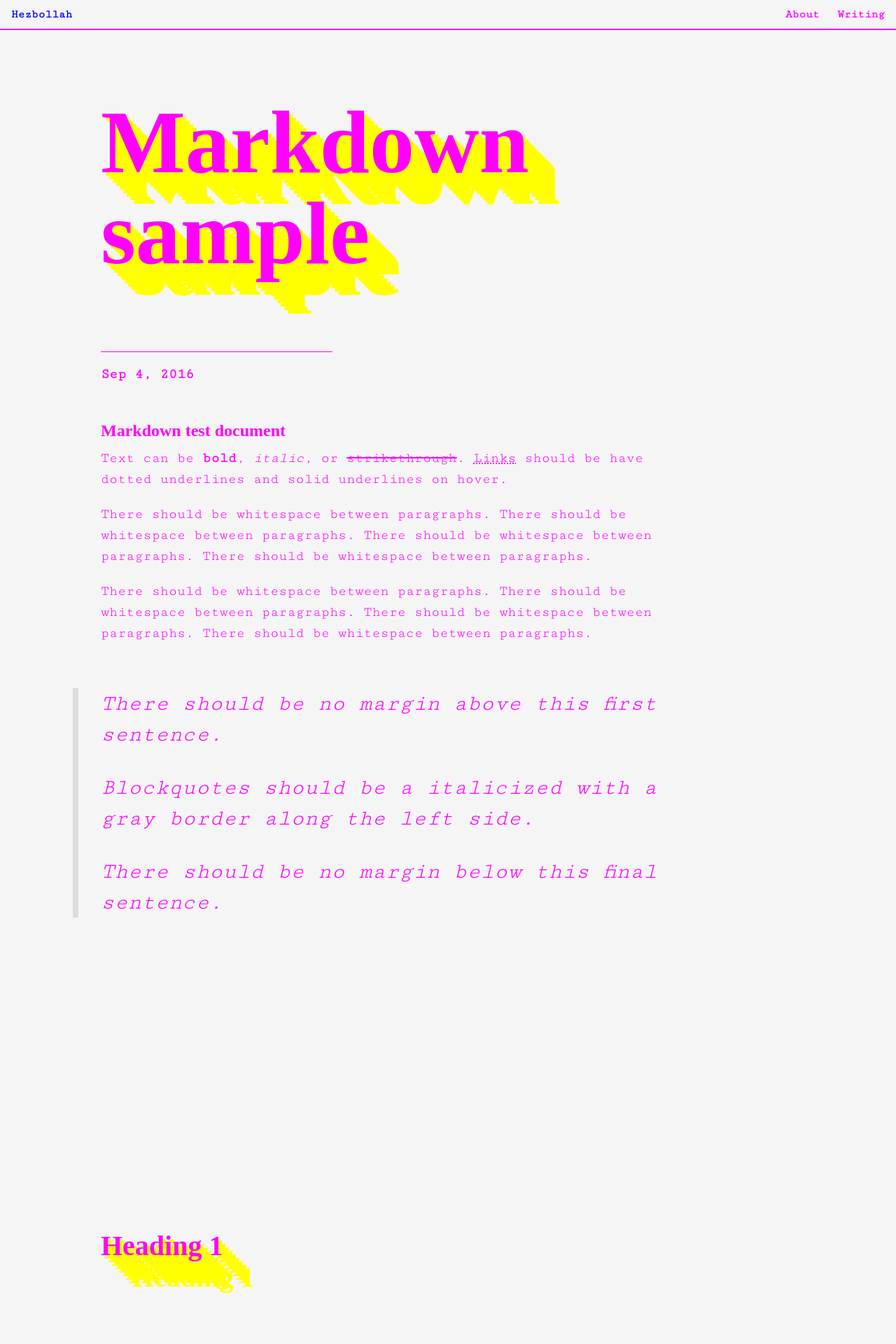
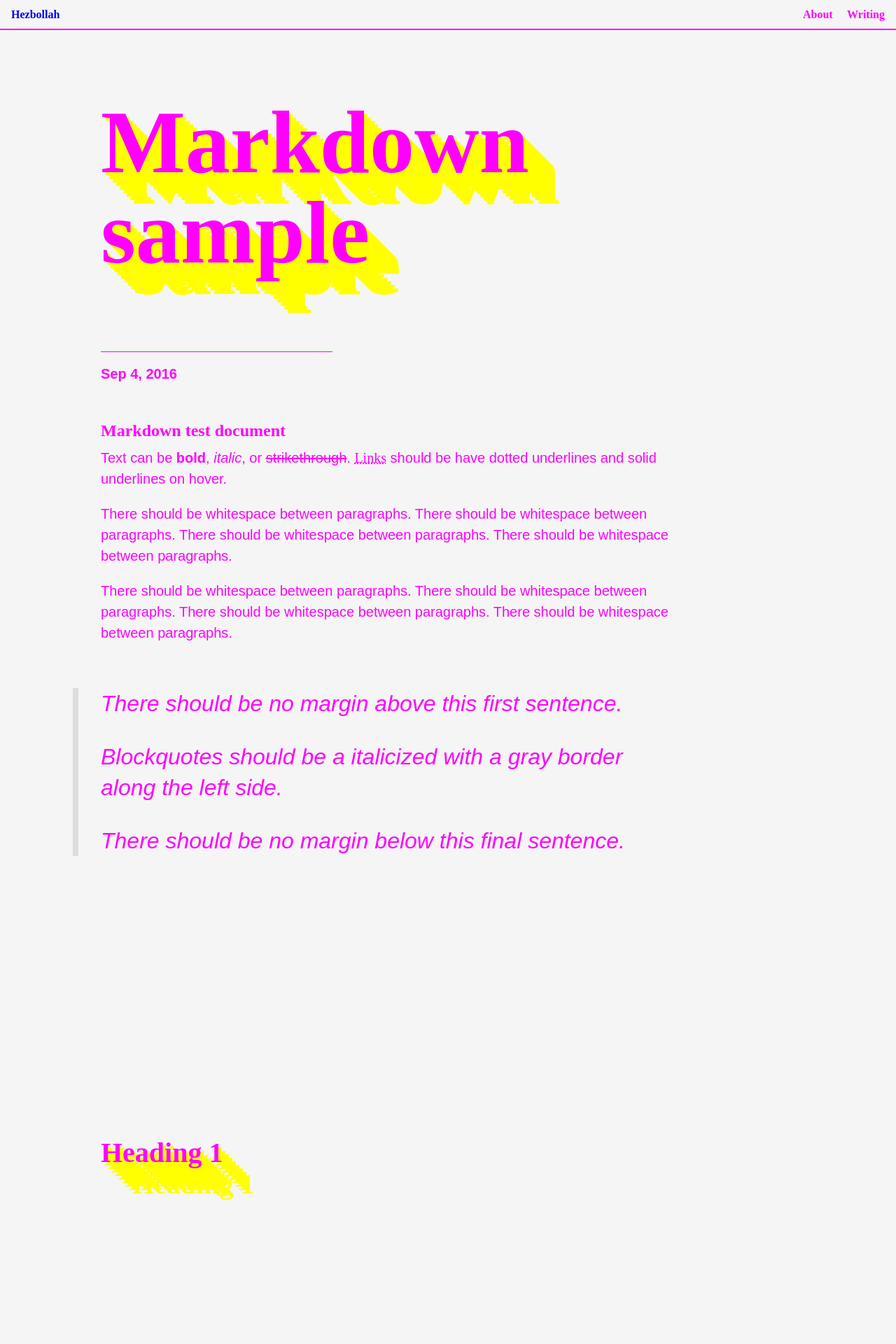
Before and after one commit to jrdntnnr/partyofgod, a Jekyll site: the page built from _posts/2016-09-04-markdown-sample.md, in a window 1280 px wide. Shown: the top 1920 px of the page at 70% size. Built offline with Jekyll 4.4.1, drawn with Linux system fonts in a browser that asks for light colours; some web fonts are replaced; comment, search, counter and statistics services are not loaded.

Commit message:
some more font stuff

```diff
--- a/_includes/head.html
+++ b/_includes/head.html
@@ -14,6 +14,5 @@
   <link rel="alternate" type="application/rss+xml" title="{{ site.title }}" href="{{ "/feed.xml" | prepend: site.baseurl | prepend: site.url }}">
 
   <script async defer src="https://buttons.github.io/buttons.js"></script>
-<link href="https://fonts.googleapis.com/css2?family=UnifrakturCook:wght@700&display=swap" rel="stylesheet">
-<link href="https://fonts.googleapis.com/css2?family=Cutive+Mono&display=swap" rel="stylesheet">
+<link href="https://fonts.googleapis.com/css2?family=UnifrakturCook:wght@700&family=Work+Sans:wght@100&display=swap rel="stylesheet">
 </head>
--- a/_sass/_base.scss
+++ b/_sass/_base.scss
@@ -21,11 +21,11 @@ p, blockquote, pre, hr,
 dl, dd, ol, ul, figure {
     margin: 0;
     padding: 0;
-    -webkit-animation: fadein 2s; /* Safari, Chrome and Opera > 12.1 */
-    -moz-animation: fadein 2s; /* Firefox < 16 */
-    -ms-animation: fadein 2s; /* Internet Explorer */
-    -o-animation: fadein 2s; /* Opera < 12.1 */
-    animation: fadein 2s;
+    -webkit-animation: fadein 3.5s; /* Safari, Chrome and Opera > 12.1 */
+    -moz-animation: fadein 3.5s; /* Firefox < 16 */
+    -ms-animation: fadein 3.5s; /* Internet Explorer */
+    -o-animation: fadein 3.5s; /* Opera < 12.1 */
+    animation: fadein 3.5s;
 }
 
 @keyframes fadein {
@@ -91,6 +91,7 @@ h6, .h6 { font-size: $h6-size; text-transform: uppercase; letter-spacing: 0.02em
 a {
   color: inherit;
   text-decoration: none;
+  font-family: 'UnifrakturCook', cursive;
 }
 
 a:hover {
@@ -98,7 +99,7 @@ a:hover {
 }
 
 h1{
-      line-height: 90vh;
+      line-height: 80vh;
 	    font-weight: 700;
       text-shadow: 5px 5px 0px #ffff00,
                   10px 10px 0px #ffff00,
--- a/_sass/_variables.scss
+++ b/_sass/_variables.scss
@@ -1,6 +1,6 @@
 
 // Font family
-$body-font-family: 'Cutive Mono', monospace;
+$body-font-family: 'Work Sans', sans-serif;
 $body-font-size: 16px;
 $prose-font-size: 20px;
 
```
